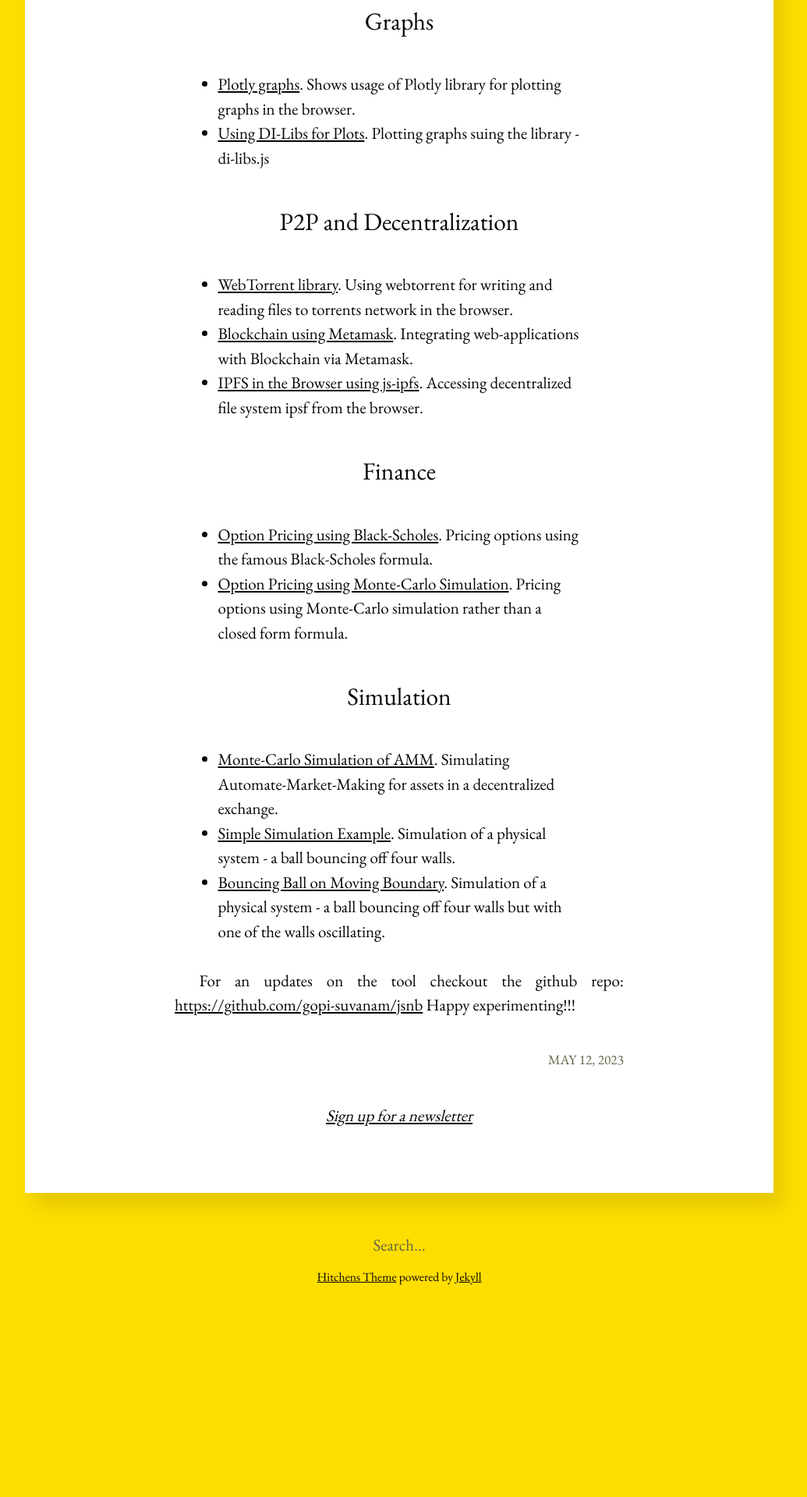
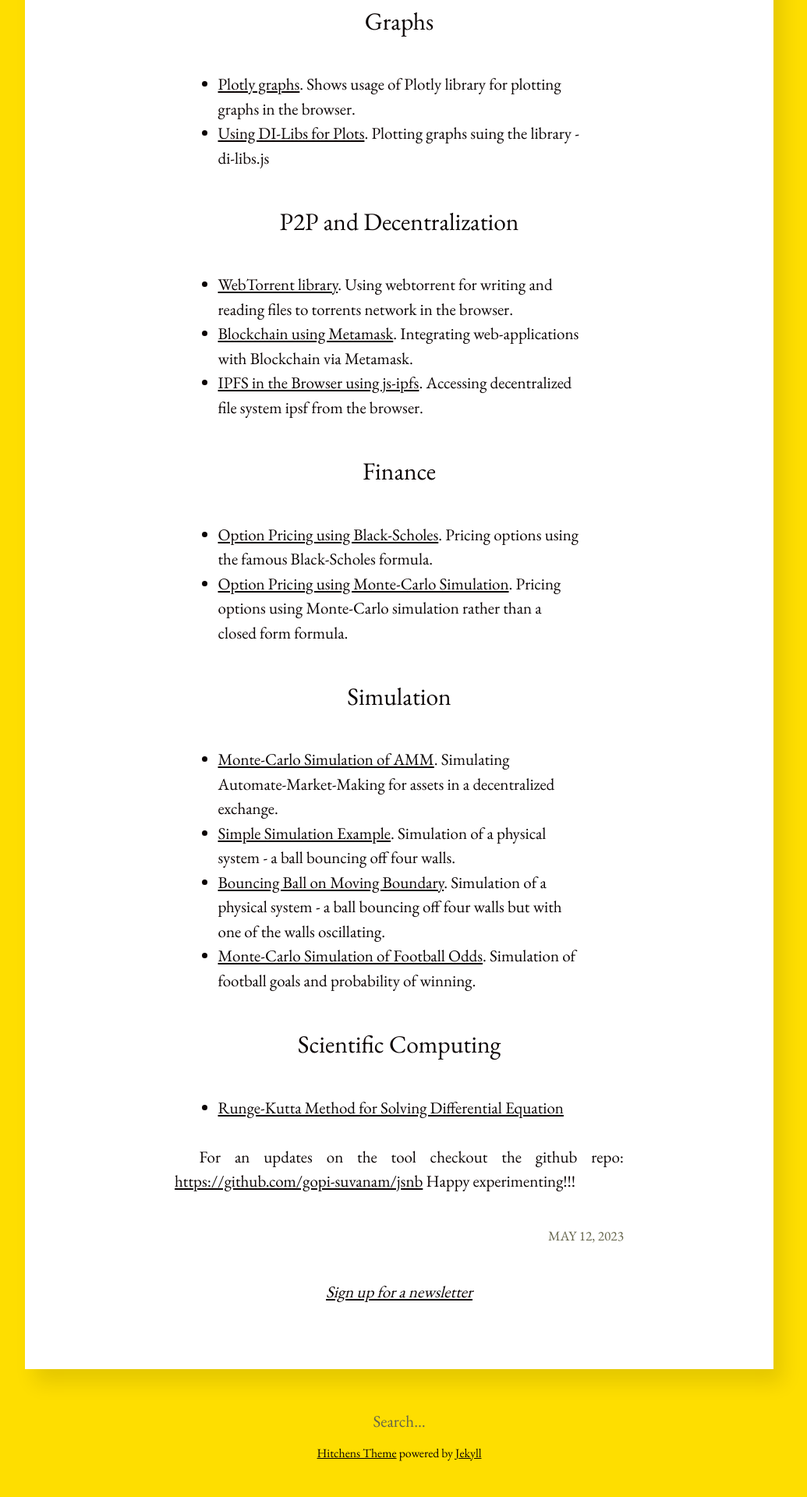
Before and after one commit to gopi-suvanam/gopi-suvanam.github.io, a Jekyll site: the page built from _posts/2023-05-12-JavaScript-Notebook-JNSB-in-the-Browser.md, in a window 1280 px wide. Shown: the part 2168-4088 px from the top of the page at 78% size, without its empty margins (128-1163 px from the left). Built offline with Jekyll 4.4.1, drawn with Linux system fonts in a browser that asks for light colours; before the commit the page ends 3862 px from its top, so only the background shows below that.

Commit message:
Update 2023-05-12-JavaScript-Notebook-JNSB-in-the-Browser.md

```diff
--- a/_posts/2023-05-12-JavaScript-Notebook-JNSB-in-the-Browser.md
+++ b/_posts/2023-05-12-JavaScript-Notebook-JNSB-in-the-Browser.md
@@ -40,6 +40,10 @@ JavaScript can be used for [financial calculations](/2023/04/06/Option-Pricing-u
 - [Monte-Carlo Simulation of AMM](/jsnb/#./examples/AMM-Simulation.jsnb). Simulating Automate-Market-Making for assets in a decentralized exchange.
 - [Simple Simulation Example](/jsnb/#./examples/Simple-Simulation.jsnb). Simulation of a physical system - a ball bouncing off four walls.
 - [Bouncing Ball on Moving Boundary](/jsnb/#./examples/Dynamic-Simulation.jsnb). Simulation of a physical system - a ball bouncing off four walls but with one of the walls oscillating.
+- [Monte-Carlo Simulation of Football Odds](/jsnb/#./examples/Monet-Carlo-Simulation-of-Goals.jsnb). Simulation of football goals and probability of winning.
+
+### Scientific Computing
+- [Runge-Kutta Method for Solving Differential Equation](/jsnb/#./examples/Runge-Kutta-for-Differential-Equations.jsnb)
 
 For an updates on the tool checkout the github repo: [https://github.com/gopi-suvanam/jsnb](https://github.com/gopi-suvanam/jsnb)
 Happy experimenting!!!
```
